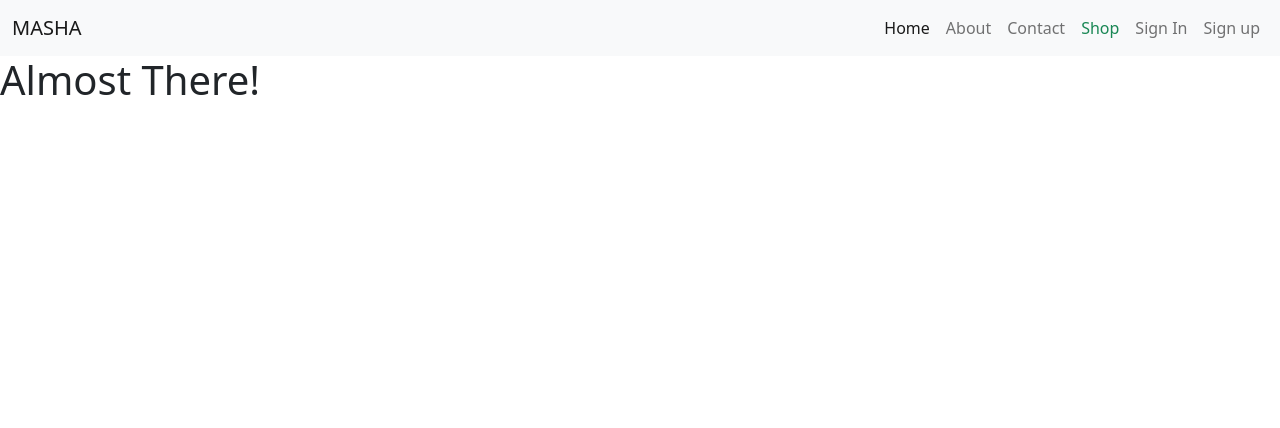
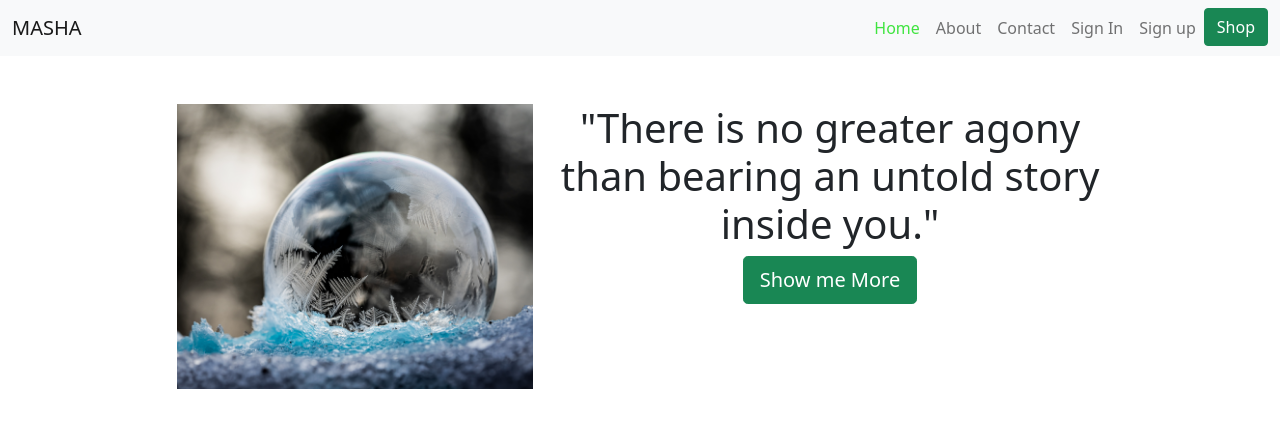
Before and after one commit to Johnmash43/django_ecommerce, a Django app: page / in a window 1280 px wide. Shown: the top 428 px of the page. Run offline with Django 4.2, Linux system fonts and the light colour scheme.

Commit message:
added new functions

```diff
--- a/Ecommerce/urls.py
+++ b/Ecommerce/urls.py
@@ -16,9 +16,15 @@ Including another URLconf
 from django.contrib import admin
 from django.urls import path, include
 from shop.views import home,contact,about
+from django.conf import settings
+from django.conf.urls.static import static
 
 
 urlpatterns = [
     path('admin/', admin.site.urls),
     path('',include("shop.urls")),
 ]
+
+
+if settings.DEBUG:
+    urlpatterns += static(settings.MEDIA_URL, document_root=settings.MEDIA_ROOT)
--- /dev/null
+++ b/shop/static/css/style.css
@@ -0,0 +1,3 @@
+.active-nav{
+    color:rgb(63, 228, 63) !important;
+}
--- a/shop/templates/about.html
+++ b/shop/templates/about.html
@@ -9,9 +9,5 @@
   <div class="col-lg-6">
     <p class="text-center m-3 justify-content-center bg-dark text-light " >In my earlier article, I have given the step by step instruction for adding static files like css and js files to Python Django we app. Now we will see how to add images to web app. Adding images and other media files is same as adding other static files. Sometime you may need to segregate images in a separate folder. Here, I have followed the steps as in creating & using static files in web app with separate folder.</p>
   </div>
-
-  <div class="col-lg-4">
-    <img src="image1.jpg" alt="">
-  </div>
 </div>
 {% endblock content %}
--- a/shop/templates/index.html
+++ b/shop/templates/index.html
@@ -1,7 +1,33 @@
-{% extends "layouts/base.html" %}
+{% extends 'layouts/base.html' %}
+{% load static %}
 
 
-{% block content %}
-<h1>Almost There!</h1>
+ {% block css %}
+ <link
+ rel="stylesheet"
+ href="https://cdnjs.cloudflare.com/ajax/libs/animate.css/4.1.1/animate.min.css"
+ />
+ {% endblock %}
 
-{% endblock content %}
+ {% block content %}
+ <div class="container">
+     <div class="row justify-content-center mt-5">
+         <div class="col-lg-4">
+             <img class="img-fluid" src="{% static 'images/landing.jpg' %}">
+         </div>
+         <div class="col-lg-6 text-center">
+
+                     <h1>"There is no greater agony than bearing an untold story inside you."</h1>
+                     <a href="{% url 'shop' %}" class="btn btn-success btn-lg">Show me More</a>
+                 </div>
+             </div>
+         </div>
+
+
+
+ {% endblock %}
+
+
+ {% block scripts %}
+
+ {% endblock %}
--- a/shop/templates/layouts/base.html
+++ b/shop/templates/layouts/base.html
@@ -1,3 +1,4 @@
+{% load static %}
 <!DOCTYPE html>
 <html lang="en">
 <head>
@@ -7,6 +8,7 @@
     <title>Mash's Blog</title>
     <link href="https://cdn.jsdelivr.net/npm/bootstrap@5.1.3/dist/css/bootstrap.min.css" rel="stylesheet" integrity="sha384-1BmE4kWBq78iYhFldvKuhfTAU6auU8tT94WrHftjDbrCEXSU1oBoqyl2QvZ6jIW3" crossorigin="anonymous">
     <link rel="stylesheet" href="https://cdnjs.cloudflare.com/ajax/libs/font-awesome/4.7.0/css/font-awesome.min.css">
+    <link href="{% static 'css/style.css' %}" rel="stylesheet">
 
     {% block css %}
 
--- a/shop/templates/layouts/nav.html
+++ b/shop/templates/layouts/nav.html
@@ -7,23 +7,30 @@
       <div class="collapse navbar-collapse" id="navbarNav">
         <ul class="navbar-nav ms-auto">
           <li class="nav-item">
-            <a class="nav-link active" aria-current="page" href="{% url 'home' %}">Home</a>
+            <a class="nav-link
+            {% if request.path == '/' %} active-nav {% endif %}
+            " aria-current="page" href="{% url 'home' %}">Home</a>
           </li>
           <li class="nav-item">
-            <a class="nav-link" href="{% url 'about' %}">About</a>
+            <a class="nav-link
+            {% if 'about' in request.path %} active-nav {% endif %}
+            " href="{% url 'about' %}">About</a>
           </li>
           <li class="nav-item">
-            <a class="nav-link" href="{% url 'contact' %}">Contact</a>
+            <a class="nav-link
+            {% if 'contact' in request.path %} active-nav {% endif %}
+            " href="{% url 'contact' %}">Contact</a>
           </li>
-          <li class="nav-item">
-            <a class="nav-link text-success" href="{% url 'shop' %}">Shop</a>
-          </li>
+
           <li class="nav-item">
             <a class="nav-link" href="#">Sign In</a>
           </li>
           <li class="nav-item">
             <a class="nav-link" href="#">Sign up</a>
           </li>
+          <li class="nav-item">
+            <a class="btn btn-success" href="{% url 'shop' %}">Shop</a>
+          </li>
         </ul>
       </div>
     </div>
```
Also changed, not shown: Ecommerce/settings.py (+8 -0 lines), shop/static/images/landing.jpg (added), 1 other file.
